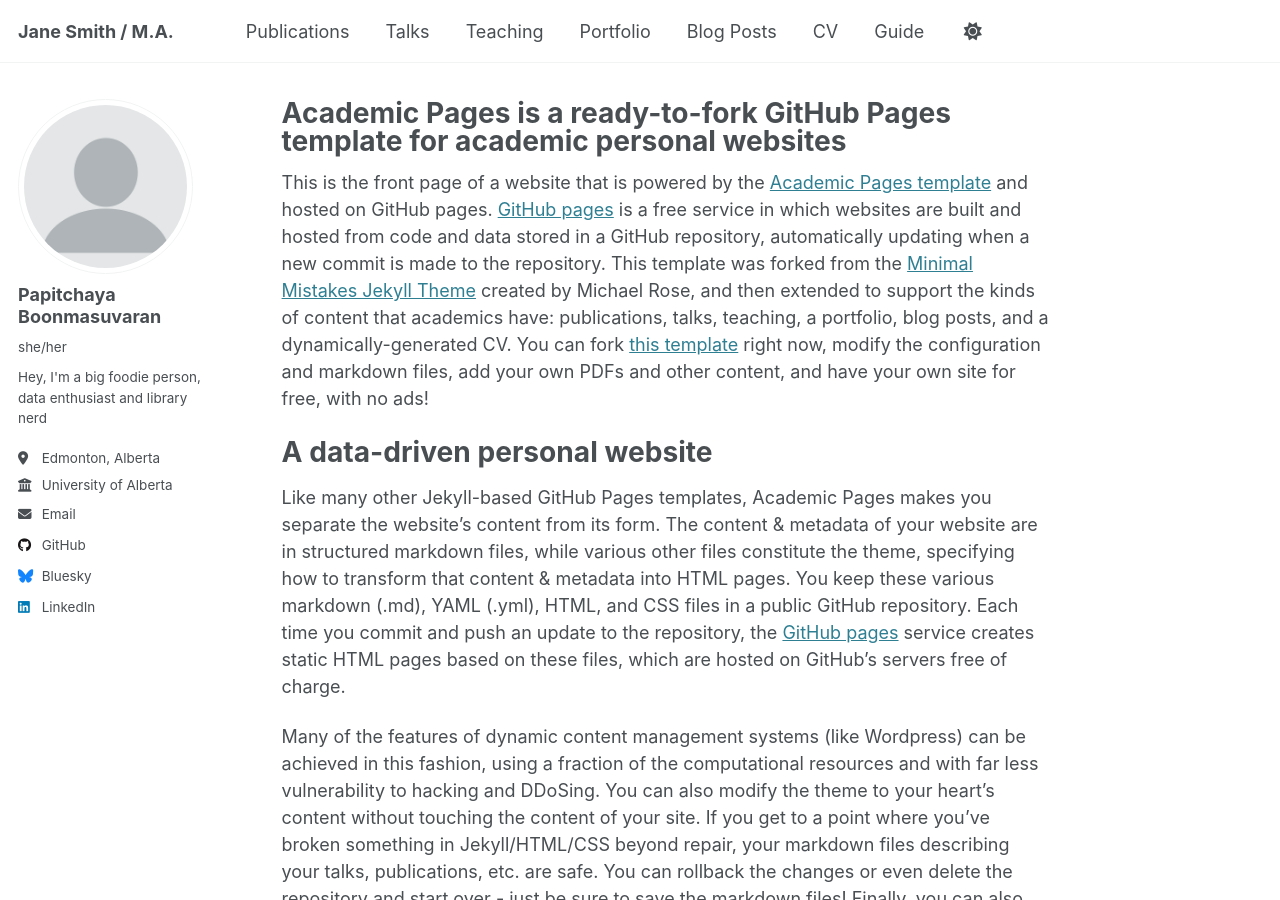
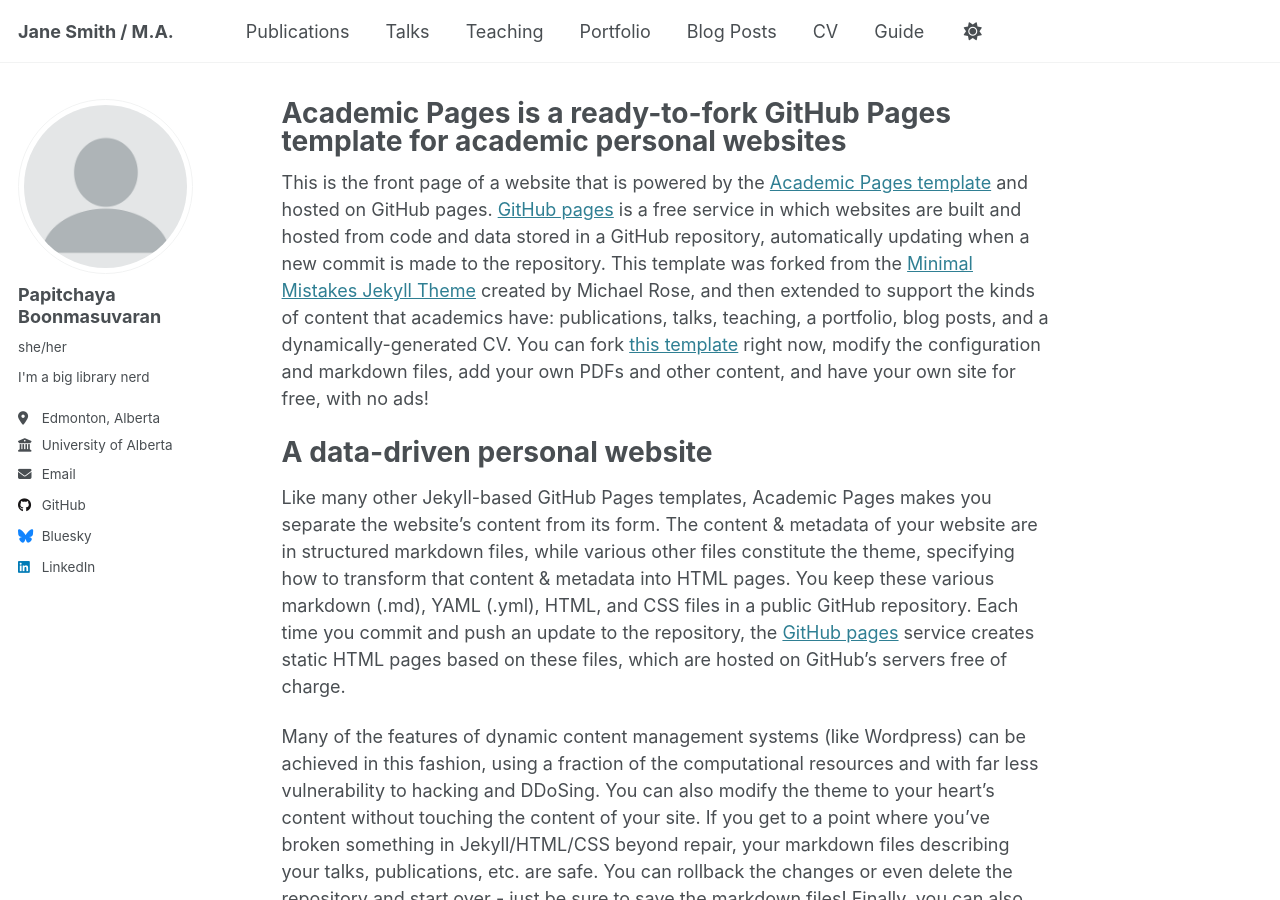
Before and after one commit to 4thpapitch/thedigitalme, a Jekyll site: the page built from _pages/about.md, in a window 1280 px wide and 900 px high. Built offline with Jekyll 4.4.1, drawn with Linux system fonts in a browser that asks for light colours.

Commit message:
Update _config.yml

```diff
--- a/_config.yml
+++ b/_config.yml
@@ -25,7 +25,7 @@ author:
   avatar           : "profile.png"
   name             : "Papitchaya Boonmasuvaran"
   pronouns         : "she/her"
-  bio              : "Hey, I'm a big foodie person, data enthusiast and library nerd"
+  bio              : "I'm a big library nerd"
   location         : "Edmonton, Alberta"
   employer         : "University of Alberta"
   uri              : # URL
```
